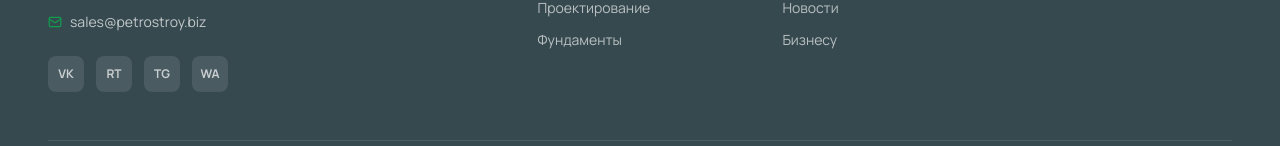
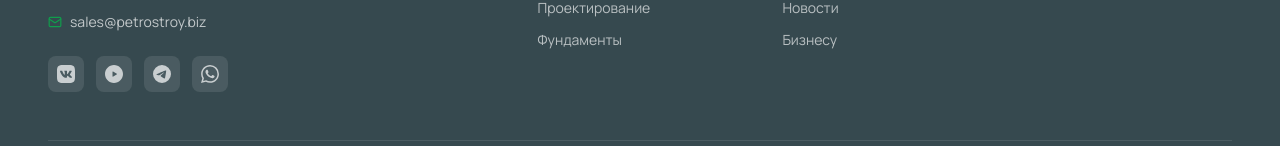
Before and after one commit to dimyche67/petrostroy-site, a Next.js app: page / in a window 1280 px wide. Shown: the part 7412-7558 px from the top of the page. Built offline with nearby package versions, Linux system fonts and the light colour scheme.

Commit message:
social icons in footer

```diff
--- a/components/layout/Footer.tsx
+++ b/components/layout/Footer.tsx
@@ -2,11 +2,35 @@ import Link from "next/link";
 import Logo from "@/components/ui/Logo";
 import { Phone, MapPin, Mail } from "lucide-react";
 
+const VKIcon = () => (
+  <svg width="18" height="18" viewBox="0 0 24 24" fill="currentColor">
+    <path d="M15.684 0H8.316C1.592 0 0 1.592 0 8.316v7.368C0 22.408 1.592 24 8.316 24h7.368C22.408 24 24 22.408 24 15.684V8.316C24 1.592 22.391 0 15.684 0zm3.692 17.123h-1.744c-.66 0-.864-.525-2.05-1.727-1.033-1-1.49-1.135-1.744-1.135-.356 0-.458.102-.458.593v1.575c0 .424-.135.678-1.253.678-1.846 0-3.896-1.118-5.335-3.202C4.624 10.857 4.03 8.57 4.03 8.096c0-.254.102-.491.593-.491h1.744c.44 0 .61.203.78.677.864 2.49 2.303 4.675 2.896 4.675.22 0 .322-.102.322-.66V9.721c-.068-1.186-.695-1.287-.695-1.71 0-.204.17-.407.44-.407h2.744c.373 0 .508.203.508.643v3.473c0 .372.17.508.271.508.22 0 .407-.136.813-.542 1.253-1.406 2.151-3.574 2.151-3.574.119-.254.322-.491.762-.491h1.744c.525 0 .644.27.525.643-.22 1.017-2.354 4.031-2.354 4.031-.186.305-.254.44 0 .78.186.254.796.779 1.203 1.253.745.847 1.32 1.558 1.473 2.05.17.49-.085.745-.576.745z"/>
+  </svg>
+);
+
+const TelegramIcon = () => (
+  <svg width="18" height="18" viewBox="0 0 24 24" fill="currentColor">
+    <path d="M11.944 0A12 12 0 0 0 0 12a12 12 0 0 0 12 12 12 12 0 0 0 12-12A12 12 0 0 0 12 0a12 12 0 0 0-.056 0zm4.962 7.224c.1-.002.321.023.465.14a.506.506 0 0 1 .171.325c.016.093.036.306.02.472-.18 1.898-.962 6.502-1.36 8.627-.168.9-.499 1.201-.82 1.23-.696.065-1.225-.46-1.9-.902-1.056-.693-1.653-1.124-2.678-1.8-1.185-.78-.417-1.21.258-1.91.177-.184 3.247-2.977 3.307-3.23.007-.032.014-.15-.056-.212s-.174-.041-.249-.024c-.106.024-1.793 1.14-5.061 3.345-.48.33-.913.49-1.302.48-.428-.008-1.252-.241-1.865-.44-.752-.245-1.349-.374-1.297-.789.027-.216.325-.437.893-.663 3.498-1.524 5.83-2.529 6.998-3.014 3.332-1.386 4.025-1.627 4.476-1.635z"/>
+  </svg>
+);
+
+const WhatsAppIcon = () => (
+  <svg width="18" height="18" viewBox="0 0 24 24" fill="currentColor">
+    <path d="M17.472 14.382c-.297-.149-1.758-.867-2.03-.967-.273-.099-.471-.148-.67.15-.197.297-.767.966-.94 1.164-.173.199-.347.223-.644.075-.297-.15-1.255-.463-2.39-1.475-.883-.788-1.48-1.761-1.653-2.059-.173-.297-.018-.458.13-.606.134-.133.298-.347.446-.52.149-.174.198-.298.298-.497.099-.198.05-.371-.025-.52-.075-.149-.669-1.612-.916-2.207-.242-.579-.487-.5-.669-.51-.173-.008-.371-.01-.57-.01-.198 0-.52.074-.792.372-.272.297-1.04 1.016-1.04 2.479 0 1.462 1.065 2.875 1.213 3.074.149.198 2.096 3.2 5.077 4.487.709.306 1.262.489 1.694.625.712.227 1.36.195 1.871.118.571-.085 1.758-.719 2.006-1.413.248-.694.248-1.289.173-1.413-.074-.124-.272-.198-.57-.347m-5.421 7.403h-.004a9.87 9.87 0 0 1-5.031-1.378l-.361-.214-3.741.982.998-3.648-.235-.374a9.86 9.86 0 0 1-1.51-5.26c.001-5.45 4.436-9.884 9.888-9.884 2.64 0 5.122 1.03 6.988 2.898a9.825 9.825 0 0 1 2.893 6.994c-.003 5.45-4.437 9.884-9.885 9.884m8.413-18.297A11.815 11.815 0 0 0 12.05 0C5.495 0 .16 5.335.157 11.892c0 2.096.547 4.142 1.588 5.945L.057 24l6.305-1.654a11.882 11.882 0 0 0 5.683 1.448h.005c6.554 0 11.89-5.335 11.893-11.893a11.821 11.821 0 0 0-3.48-8.413z"/>
+  </svg>
+);
+
+const RutubeIcon = () => (
+  <svg width="18" height="18" viewBox="0 0 24 24" fill="currentColor">
+    <path d="M12 0C5.373 0 0 5.373 0 12s5.373 12 12 12 12-5.373 12-12S18.627 0 12 0zm3.5 12.5l-5 3A.5.5 0 0 1 10 15V9a.5.5 0 0 1 .5-.5.5.5 0 0 1 .25.068l5 3a.5.5 0 0 1 0 .864z"/>
+  </svg>
+);
+
 const socials = [
-  { label: "ВКонтакте", href: "https://vk.com/petrostroybiz", icon: "VK" },
-  { label: "Rutube", href: "https://rutube.ru/channel/54703076", icon: "RT" },
-  { label: "Telegram", href: "https://t.me/petrostroybizy", icon: "TG" },
-  { label: "WhatsApp", href: "https://wa.me/79812153218", icon: "WA" },
+  { label: "ВКонтакте", href: "https://vk.com/petrostroybiz", Icon: VKIcon },
+  { label: "Rutube", href: "https://rutube.ru/channel/54703076", Icon: RutubeIcon },
+  { label: "Telegram", href: "https://t.me/petrostroybizy", Icon: TelegramIcon },
+  { label: "WhatsApp", href: "https://wa.me/79812153218", Icon: WhatsAppIcon },
 ];
 
 const cols = [
@@ -64,10 +88,10 @@ export default function Footer() {
             <div className="flex gap-3 mt-6">
               {socials.map((s) => (
                 <a key={s.href} href={s.href} target="_blank" rel="noopener noreferrer"
-                  className="w-9 h-9 rounded-lg bg-white/10 hover:bg-[#109e4c] flex items-center justify-center text-white/70 hover:text-white text-xs font-bold transition-all"
+                  className="w-9 h-9 rounded-lg bg-white/10 hover:bg-[#109e4c] flex items-center justify-center text-white/70 hover:text-white transition-all"
                   aria-label={s.label}
                 >
-                  {s.icon}
+                  <s.Icon />
                 </a>
               ))}
             </div>
```
